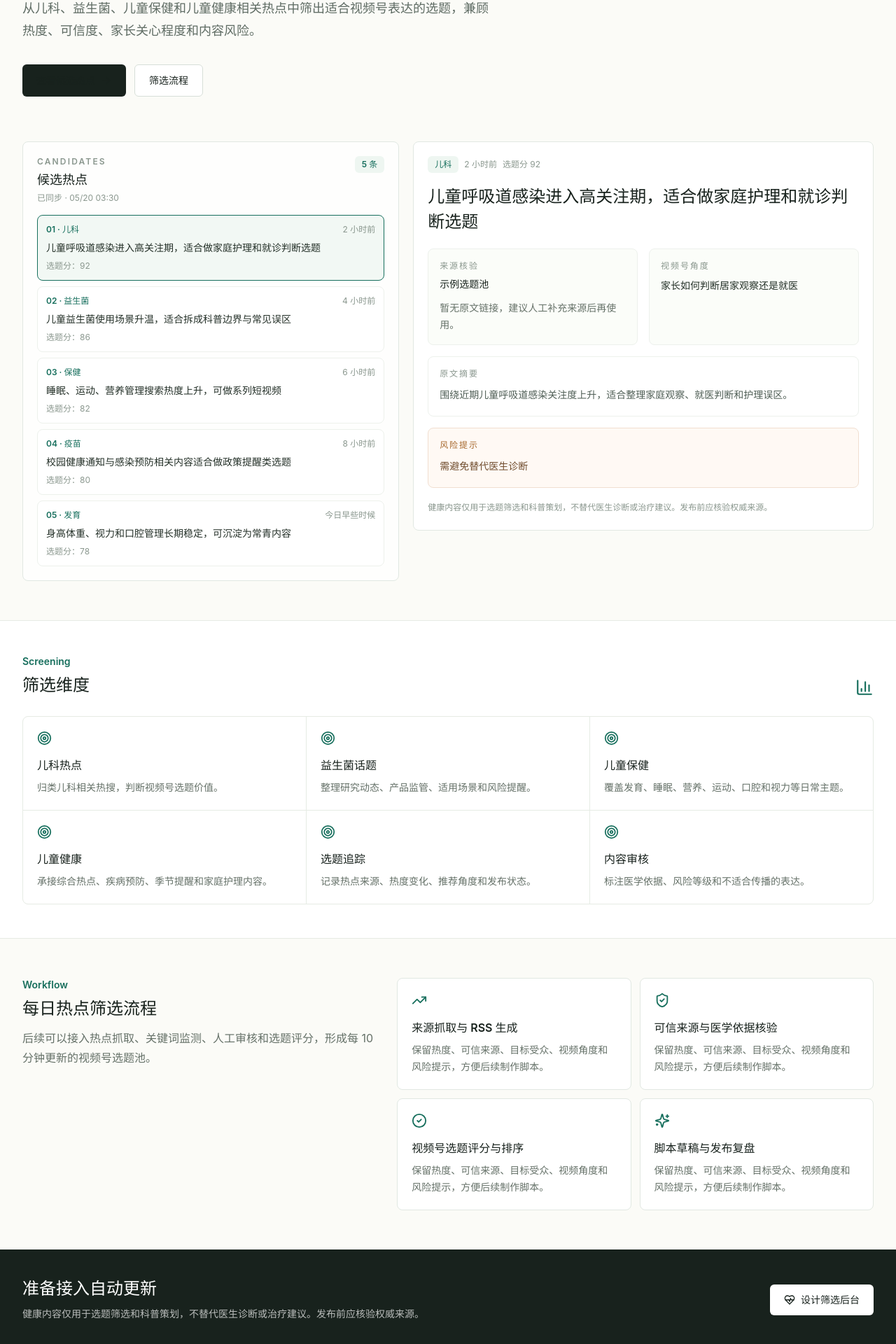
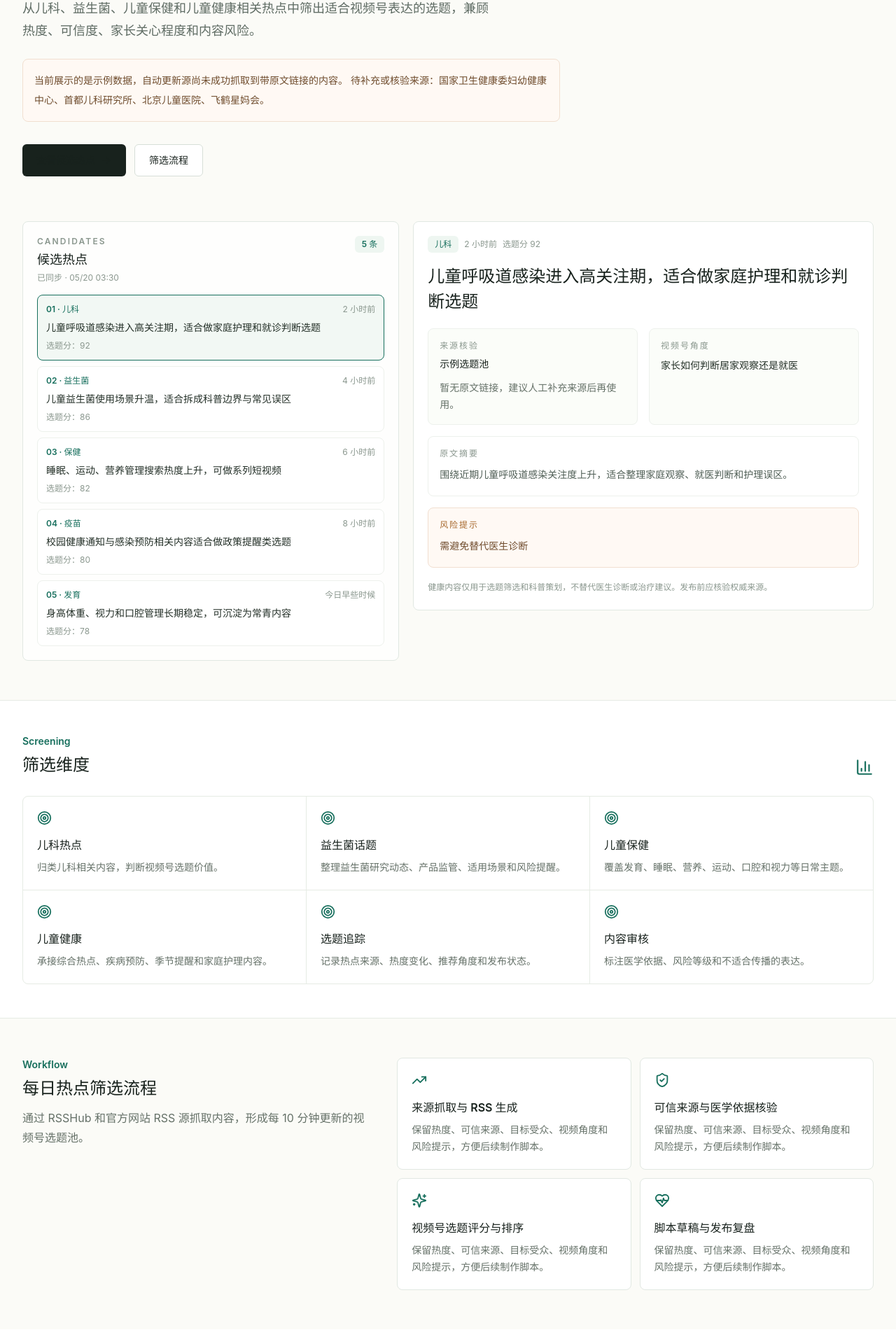
Before and after one commit to Horacezhr/ruibao-video-hotspot-screening, a React (Vite) app: page / in a window 1280 px wide. Shown: the part 276-2196 px from the top of the page at 70% size. After the commit the page ends 2175 px from the top, so only its background shows below. Built offline with nearby package versions, Linux system fonts and the light colour scheme.

Commit message:
Show fallback source status in app

```diff
--- a/src/App.tsx
+++ b/src/App.tsx
@@ -1,5 +1,5 @@
 import { useEffect, useMemo, useState } from 'react';
-import { ArrowRight, BarChart3, CheckCircle2, ExternalLink, HeartPulse, Search, ShieldCheck, Sparkles, Target, TrendingUp, Video } from 'lucide-react';
+import { ArrowRight, BarChart3, ExternalLink, HeartPulse, Search, ShieldCheck, Sparkles, Target, TrendingUp, Video } from 'lucide-react';
 
 type Hotspot = {
   tag: string;
@@ -13,6 +13,15 @@ type Hotspot = {
   risk?: string;
 };
 
+type UpdateStatus = {
+  ok?: boolean;
+  isFallback?: boolean;
+  failures?: string[];
+  pendingSources?: string[];
+  fetchedCount?: number;
+  sourceCount?: number;
+};
+
 type HotspotData = {
   updatedAt: string;
   title: string;
@@ -22,28 +31,42 @@ type HotspotData = {
   hotspots: Hotspot[];
   workflow: string[];
   disclaimer: string;
+  updateStatus?: UpdateStatus;
 };
 
 const fallbackData: HotspotData = {
   updatedAt: new Date().toISOString(),
   title: '睿宝视频号热点筛选',
   subtitle: '儿童健康内容热点筛选看板',
-  description: '从儿科、益生菌、儿童保健和儿童健康相关热点中筛出适合视频号表达的选题，兼顾热度、可信度、家长关心程度和内容风险。',
+  description: '从指定机构、医院、育儿账号和儿童健康内容源中筛出适合视频号表达的选题，兼顾热度、可信度、家长关心程度和内容风险。',
   categories: ['儿科热点', '益生菌话题', '儿童保健', '儿童健康', '选题追踪', '内容审核'],
   hotspots: [
-    { tag: '儿科', title: '儿童呼吸道感染进入高关注期，适合做家庭护理和就诊判断选题', time: '2 小时前', sourceName: '示例选题池', sourceUrl: '', summary: '围绕近期儿童呼吸道感染关注度上升，适合整理家庭观察、就医判断和护理误区。', angle: '家长如何判断居家观察还是就医', score: 92, risk: '需避免替代医生诊断' },
-    { tag: '益生菌', title: '儿童益生菌使用场景升温，适合拆成科普边界与常见误区', time: '4 小时前', sourceName: '示例选题池', sourceUrl: '', summary: '适合用短视频解释益生菌适用边界、常见误区，以及哪些情况需要咨询医生。', angle: '益生菌不是万能补充剂', score: 86, risk: '需标注适用边界和咨询医生' },
-    { tag: '保健', title: '睡眠、运动、营养管理搜索热度上升，可做系列短视频', time: '6 小时前', sourceName: '示例选题池', sourceUrl: '', summary: '可拆成一组家庭可执行清单，帮助家长快速建立儿童日常保健认知。', angle: '一周儿童健康习惯清单', score: 82, risk: '避免制造焦虑' },
-    { tag: '疫苗', title: '校园健康通知与感染预防相关内容适合做政策提醒类选题', time: '8 小时前', sourceName: '示例选题池', sourceUrl: '', summary: '适合跟进学校通知、疾控提醒和感染预防信息，做成家长提醒类内容。', angle: '开学季感染预防提醒', score: 80, risk: '需引用权威机构通知' },
-    { tag: '发育', title: '身高体重、视力和口腔管理长期稳定，可沉淀为常青内容', time: '今日早些时候', sourceName: '示例选题池', sourceUrl: '', summary: '适合做长期内容池，按年龄段拆解筛查重点和家庭行动建议。', angle: '不同年龄段的筛查重点', score: 78, risk: '避免单一指标判断发育情况' }
+    {
+      tag: '儿科',
+      title: '儿童呼吸道感染进入高关注期，适合做家庭护理和就诊判断选题',
+      time: '2 小时前',
+      sourceName: '示例选题池',
+      sourceUrl: '',
+      summary: '围绕近期儿童呼吸道感染关注度上升，适合整理家庭观察、就医判断和护理误区。',
+      angle: '家长如何判断居家观察还是就医',
+      score: 92,
+      risk: '需避免替代医生诊断',
+    },
   ],
-  workflow: ['热点发现与关键词监测', '可信来源与医学依据核验', '视频号选题评分与排序', '脚本草稿与发布复盘'],
+  workflow: ['来源抓取与 RSS 生成', '可信来源与医学依据核验', '视频号选题评分与排序', '脚本草稿与发布复盘'],
   disclaimer: '健康内容仅用于选题筛选和科普策划，不替代医生诊断或治疗建议。发布前应核验权威来源。',
+  updateStatus: {
+    ok: false,
+    isFallback: true,
+    failures: ['当前为示例数据：等待 RSSHub 或官方网站 RSS 源成功抓取后替换。'],
+    fetchedCount: 0,
+    sourceCount: 10,
+  },
 };
 
 const categoryDescriptions = [
-  '归类儿科相关热搜，判断视频号选题价值。',
-  '整理研究动态、产品监管、适用场景和风险提醒。',
+  '归类儿科相关内容，判断视频号选题价值。',
+  '整理益生菌研究动态、产品监管、适用场景和风险提醒。',
   '覆盖发育、睡眠、营养、运动、口腔和视力等日常主题。',
   '承接综合热点、疾病预防、季节提醒和家庭护理内容。',
   '记录热点来源、热度变化、推荐角度和发布状态。',
@@ -85,32 +108,44 @@ function App() {
 
   const updatedAt = useMemo(() => formatUpdatedAt(data.updatedAt), [data.updatedAt]);
   const categories = data.categories.length ? data.categories : fallbackData.categories;
-  const hotspots = data.hotspots.slice(0, 12);
-  const selectedHotspot = hotspots[selectedIndex] || hotspots[0] || fallbackData.hotspots[0];
+  const hotspots = data.hotspots.length ? data.hotspots.slice(0, 12) : fallbackData.hotspots;
+  const selectedHotspot = hotspots[selectedIndex] || hotspots[0];
 
   return (
     <main className="min-h-screen bg-[#fbfbf7] text-[#18221d]">
       <header className="sticky top-0 z-10 border-b border-[#e6ebe4] bg-[#fbfbf7]/92 backdrop-blur-xl">
         <div className="mx-auto flex w-full max-w-7xl items-center justify-between px-5 py-4 sm:px-8">
           <a className="flex items-center gap-2 font-semibold" href="./">
-            <span className="grid size-8 place-items-center rounded-md bg-[#176f5d] text-white"><Video size={17} aria-hidden="true" /></span>
+            <span className="grid size-8 place-items-center rounded-md bg-[#176f5d] text-white"><Video size={17} /></span>
             {data.title}
           </a>
           <nav className="hidden items-center gap-7 text-sm text-[#66736b] md:flex">
             {categories.slice(0, 4).map((category) => <a className="transition hover:text-[#18221d]" href="#topics" key={category}>{category}</a>)}
           </nav>
-          <a className="inline-flex size-9 items-center justify-center rounded-md border border-[#d7dfd8] bg-white text-[#18221d] transition hover:border-[#9fb1a6]" href="#recent" aria-label="搜索内容"><Search size={17} aria-hidden="true" /></a>
+          <a className="inline-flex size-9 items-center justify-center rounded-md border border-[#d7dfd8] bg-white transition hover:border-[#9fb1a6]" href="#recent" aria-label="搜索内容">
+            <Search size={17} />
+          </a>
         </div>
       </header>
 
       <section className="mx-auto w-full max-w-7xl px-5 py-12 sm:px-8 md:py-16">
         <div className="max-w-3xl">
-          <p className="mb-5 inline-flex items-center gap-2 text-sm font-medium text-[#176f5d]"><TrendingUp size={16} aria-hidden="true" />{data.subtitle}</p>
+          <p className="mb-5 inline-flex items-center gap-2 text-sm font-medium text-[#176f5d]"><TrendingUp size={16} />{data.subtitle}</p>
           <h1 className="text-4xl font-semibold leading-tight tracking-normal sm:text-5xl md:text-6xl">{data.title}</h1>
           <p className="mt-6 max-w-2xl text-base leading-8 text-[#5f6c64] sm:text-lg">{data.description}</p>
+          {data.updateStatus?.isFallback ? (
+            <div className="mt-6 rounded-lg border border-[#f1dfd0] bg-[#fff9f4] p-4 text-sm leading-7 text-[#6f4c2d]">
+              当前展示的是示例数据，自动更新源尚未成功抓取到带原文链接的内容。
+              {data.updateStatus.pendingSources?.length ? ` 待补充或核验来源：${data.updateStatus.pendingSources.slice(0, 4).join('、')}。` : null}
+            </div>
+          ) : null}
           <div className="mt-8 flex flex-col gap-3 sm:flex-row">
-            <a className="inline-flex items-center justify-center gap-2 rounded-md bg-[#18221d] px-5 py-3 text-sm font-semibold text-white transition hover:bg-[#2b3831]" href="#recent">查看候选热点<ArrowRight size={16} aria-hidden="true" /></a>
-            <a className="inline-flex items-center justify-center rounded-md border border-[#d7dfd8] bg-white px-5 py-3 text-sm font-semibold transition hover:border-[#9fb1a6]" href="#sources">筛选流程</a>
+            <a className="inline-flex items-center justify-center gap-2 rounded-md bg-[#18221d] px-5 py-3 text-sm font-semibold text-white transition hover:bg-[#2b3831]" href="#recent">
+              查看候选热点<ArrowRight size={16} />
+            </a>
+            <a className="inline-flex items-center justify-center rounded-md border border-[#d7dfd8] bg-white px-5 py-3 text-sm font-semibold transition hover:border-[#9fb1a6]" href="#sources">
+              筛选流程
+            </a>
           </div>
         </div>
       </section>
@@ -126,16 +161,21 @@ function App() {
             <span className="rounded-md bg-[#eef6f1] px-2.5 py-1 text-xs font-semibold text-[#176f5d]">{hotspots.length} 条</span>
           </div>
           <div className="space-y-2">
-            {hotspots.map((item, index) => {
-              const selected = selectedIndex === index;
-              return (
-                <button className={`w-full rounded-lg border p-3 text-left transition ${selected ? 'border-[#176f5d] bg-[#f2f8f4]' : 'border-[#edf1ec] bg-white hover:border-[#b7c8bd] hover:bg-[#fbfdf9]'}`} key={`${item.title}-${index}`} onClick={() => setSelectedIndex(index)} type="button">
-                  <div className="mb-1.5 flex items-center justify-between gap-3 text-xs text-[#8a978e]"><span className="font-semibold text-[#176f5d]">0{index + 1} · {item.tag}</span><span>{item.time}</span></div>
-                  <h3 className="text-sm font-semibold leading-6 text-[#243028]">{item.title}</h3>
-                  {item.score ? <p className="mt-1.5 text-xs text-[#8a978e]">选题分：{item.score}</p> : null}
-                </button>
-              );
-            })}
+            {hotspots.map((item, index) => (
+              <button
+                className={`w-full rounded-lg border p-3 text-left transition ${selectedIndex === index ? 'border-[#176f5d] bg-[#f2f8f4]' : 'border-[#edf1ec] bg-white hover:border-[#b7c8bd] hover:bg-[#fbfdf9]'}`}
+                key={`${item.title}-${index}`}
+                onClick={() => setSelectedIndex(index)}
+                type="button"
+              >
+                <div className="mb-1.5 flex items-center justify-between gap-3 text-xs text-[#8a978e]">
+                  <span className="font-semibold text-[#176f5d]">0{index + 1} · {item.tag}</span>
+                  <span>{item.time}</span>
+                </div>
+                <h3 className="text-sm font-semibold leading-6 text-[#243028]">{item.title}</h3>
+                {item.score ? <p className="mt-1.5 text-xs text-[#8a978e]">选题分：{item.score}</p> : null}
+              </button>
+            ))}
           </div>
         </aside>
 
@@ -152,10 +192,10 @@ function App() {
               <p className="text-xs font-semibold uppercase tracking-[0.16em] text-[#8a978e]">来源核验</p>
               <p className="mt-2 text-sm font-semibold">{selectedHotspot.sourceName || '暂无来源名称'}</p>
               {selectedHotspot.sourceUrl ? (
-                <a className="mt-3 inline-flex items-center gap-2 rounded-md bg-[#18221d] px-3 py-2 text-sm font-semibold text-white transition hover:bg-[#2b3831]" href={selectedHotspot.sourceUrl} rel="noreferrer" target="_blank">打开新闻原文<ExternalLink size={15} aria-hidden="true" /></a>
-              ) : (
-                <p className="mt-3 text-sm leading-6 text-[#657168]">暂无原文链接，建议人工补充来源后再使用。</p>
-              )}
+                <a className="mt-3 inline-flex items-center gap-2 rounded-md bg-[#18221d] px-3 py-2 text-sm font-semibold text-white transition hover:bg-[#2b3831]" href={selectedHotspot.sourceUrl} rel="noreferrer" target="_blank">
+                  打开新闻原文<ExternalLink size={15} />
+                </a>
+              ) : <p className="mt-3 text-sm leading-6 text-[#657168]">暂无原文链接，建议人工补充来源后再使用。</p>}
             </div>
             <div className="rounded-lg border border-[#edf1ec] bg-[#fbfdf9] p-4">
               <p className="text-xs font-semibold uppercase tracking-[0.16em] text-[#8a978e]">视频号角度</p>
@@ -177,28 +217,34 @@ function App() {
 
       <section className="border-y border-[#e6ebe4] bg-white py-12" id="topics">
         <div className="mx-auto w-full max-w-7xl px-5 sm:px-8">
-          <div className="mb-7 flex items-end justify-between gap-4"><div><p className="text-sm font-semibold text-[#176f5d]">Screening</p><h2 className="mt-2 text-2xl font-semibold">筛选维度</h2></div><BarChart3 className="hidden text-[#176f5d] sm:block" size={26} aria-hidden="true" /></div>
+          <div className="mb-7 flex items-end justify-between gap-4">
+            <div><p className="text-sm font-semibold text-[#176f5d]">Screening</p><h2 className="mt-2 text-2xl font-semibold">筛选维度</h2></div>
+            <BarChart3 className="hidden text-[#176f5d] sm:block" size={26} />
+          </div>
           <div className="grid gap-px overflow-hidden rounded-lg border border-[#e6ebe4] bg-[#e6ebe4] sm:grid-cols-2 lg:grid-cols-3">
-            {categories.map((category, index) => <a className="bg-white p-5 transition hover:bg-[#f7faf6]" href="#recent" key={category}><Target className="mb-4 text-[#176f5d]" size={21} aria-hidden="true" /><h3 className="font-semibold">{category}</h3><p className="mt-2 text-sm leading-6 text-[#657168]">{categoryDescriptions[index] || '用于归类热点、判断选题价值，并保留来源、风险和视频表达建议。'}</p></a>)}
+            {categories.map((category, index) => (
+              <a className="bg-white p-5 transition hover:bg-[#f7faf6]" href="#recent" key={category}>
+                <Target className="mb-4 text-[#176f5d]" size={21} />
+                <h3 className="font-semibold">{category}</h3>
+                <p className="mt-2 text-sm leading-6 text-[#657168]">{categoryDescriptions[index] || '用于归类热点、判断选题价值，并保留来源、风险和视频表达建议。'}</p>
+              </a>
+            ))}
           </div>
         </div>
       </section>
 
       <section className="mx-auto grid w-full max-w-7xl gap-8 px-5 py-14 sm:px-8 lg:grid-cols-[0.85fr_1.15fr]" id="sources">
-        <div><p className="text-sm font-semibold text-[#176f5d]">Workflow</p><h2 className="mt-2 text-2xl font-semibold">每日热点筛选流程</h2><p className="mt-3 leading-7 text-[#657168]">后续可以接入热点抓取、关键词监测、人工审核和选题评分，形成每 10 分钟更新的视频号选题池。</p></div>
+        <div>
+          <p className="text-sm font-semibold text-[#176f5d]">Workflow</p>
+          <h2 className="mt-2 text-2xl font-semibold">每日热点筛选流程</h2>
+          <p className="mt-3 leading-7 text-[#657168]">通过 RSSHub 和官方网站 RSS 源抓取内容，形成每 10 分钟更新的视频号选题池。</p>
+        </div>
         <div className="grid gap-3 sm:grid-cols-2">
           {data.workflow.map((item, index) => {
-            const icons = [TrendingUp, ShieldCheck, CheckCircle2, Sparkles];
+            const icons = [TrendingUp, ShieldCheck, Sparkles, HeartPulse];
             const Icon = icons[index] || Sparkles;
-            return <article className="rounded-lg border border-[#e1e8e2] bg-white p-5" key={item}><Icon className="mb-4 text-[#176f5d]" size={22} aria-hidden="true" /><h3 className="font-semibold">{item}</h3><p className="mt-2 text-sm leading-6 text-[#657168]">保留热度、可信来源、目标受众、视频角度和风险提示，方便后续制作脚本。</p></article>;
+            return <article className="rounded-lg border border-[#e1e8e2] bg-white p-5" key={item}><Icon className="mb-4 text-[#176f5d]" size={22} /><h3 className="font-semibold">{item}</h3><p className="mt-2 text-sm leading-6 text-[#657168]">保留热度、可信来源、目标受众、视频角度和风险提示，方便后续制作脚本。</p></article>;
           })}
-        </div>
-      </section>
-
-      <section className="bg-[#18221d] px-5 py-10 text-white sm:px-8" id="search">
-        <div className="mx-auto flex w-full max-w-7xl flex-col gap-4 md:flex-row md:items-center md:justify-between">
-          <div><h2 className="text-2xl font-semibold">准备接入自动更新</h2><p className="mt-2 max-w-2xl text-sm leading-6 text-white/70">{data.disclaimer}</p></div>
-          <button className="inline-flex items-center justify-center gap-2 rounded-md bg-white px-5 py-3 text-sm font-semibold text-[#18221d] transition hover:bg-[#f0f5f1]"><HeartPulse size={16} aria-hidden="true" />设计筛选后台</button>
         </div>
       </section>
     </main>
```
